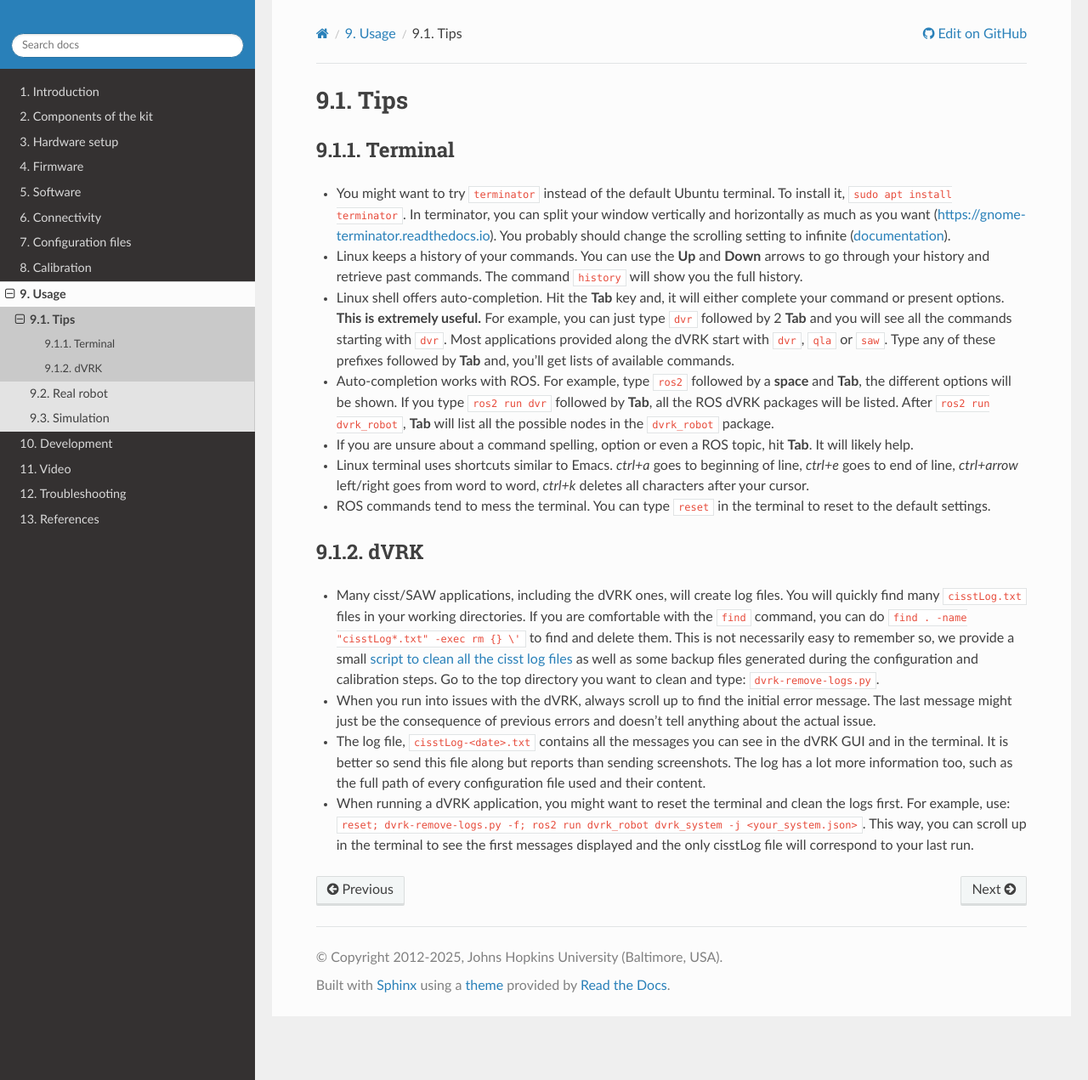
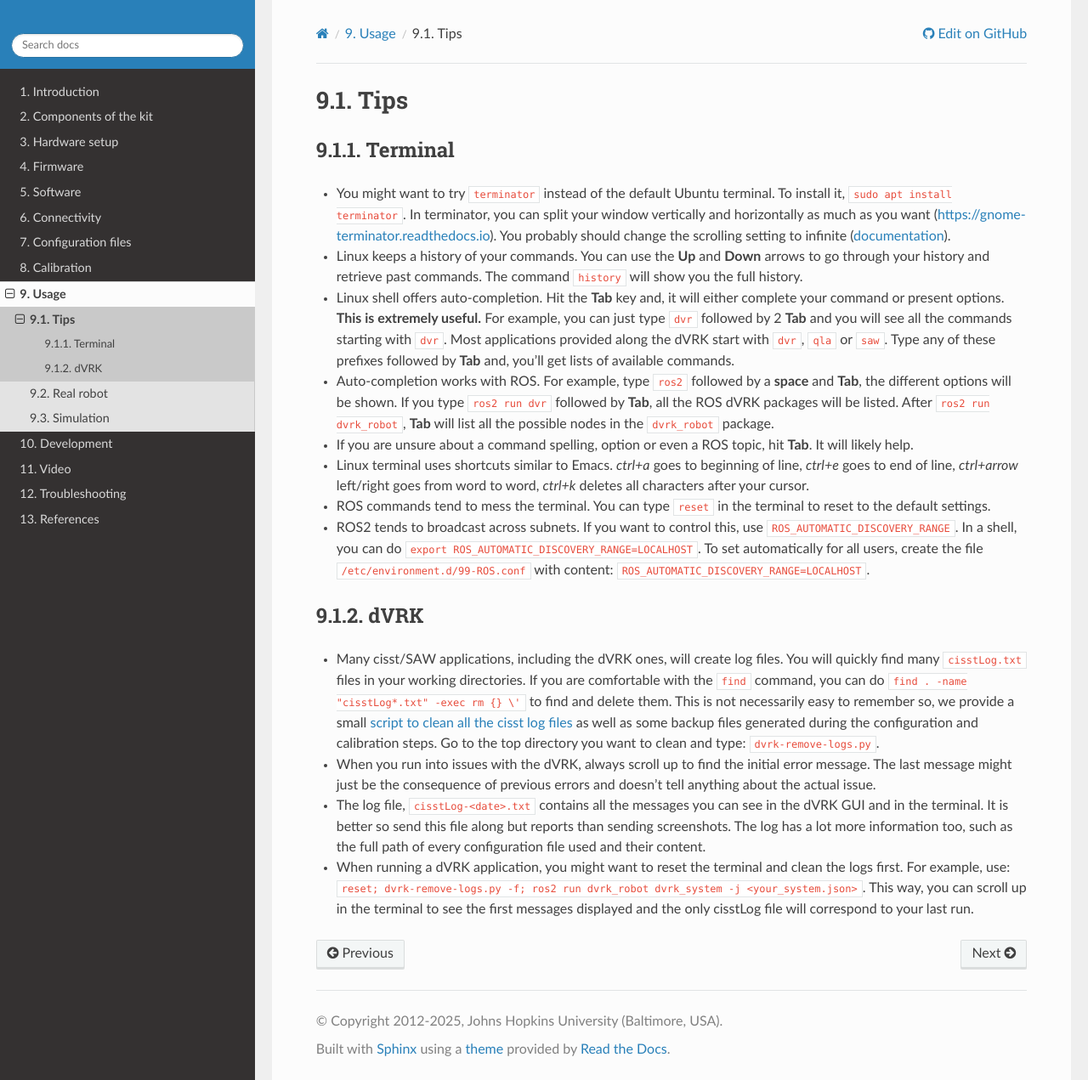
Before and after one commit to jhu-dvrk/dvrk-readthedocs, a Sphinx documentation site: the page built from docs/pages/usage/tips.rst, in a window 1280 px wide and 1271 px high. Shown: the whole window at 85% size. Built offline with Sphinx 7.4.7 and the Read the Docs theme 3.1.0, drawn with Linux system fonts in a browser that asks for light colours; the version number could not be read and is left out.

Commit message:
Update tips.rst with ROS2 discovery range info
Added information about ROS2 automatic discovery range configuration.

```diff
--- a/docs/pages/usage/tips.rst
+++ b/docs/pages/usage/tips.rst
@@ -41,6 +41,10 @@ Terminal
 * ROS commands tend to mess the terminal. You can type ``reset`` in the terminal
   to reset to the default settings.
 
+* ROS2 tends to broadcast across subnets.  If you want to control this, use ``ROS_AUTOMATIC_DISCOVERY_RANGE``.
+  In a shell, you can do ``export ROS_AUTOMATIC_DISCOVERY_RANGE=LOCALHOST``. To set automatically for all users,
+  create the file ``/etc/environment.d/99-ROS.conf`` with content: ``ROS_AUTOMATIC_DISCOVERY_RANGE=LOCALHOST``.
+
 dVRK
 ####
 
```
